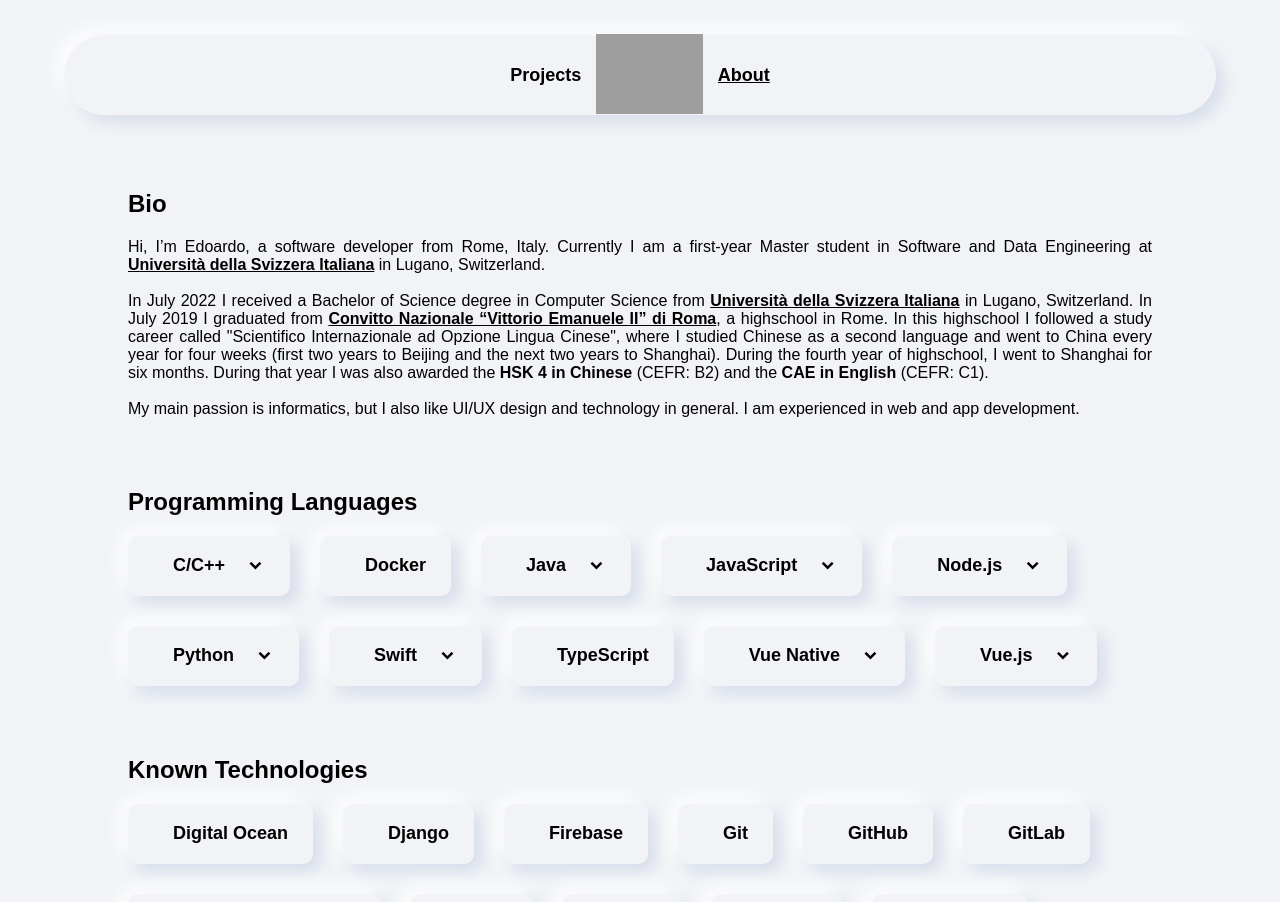
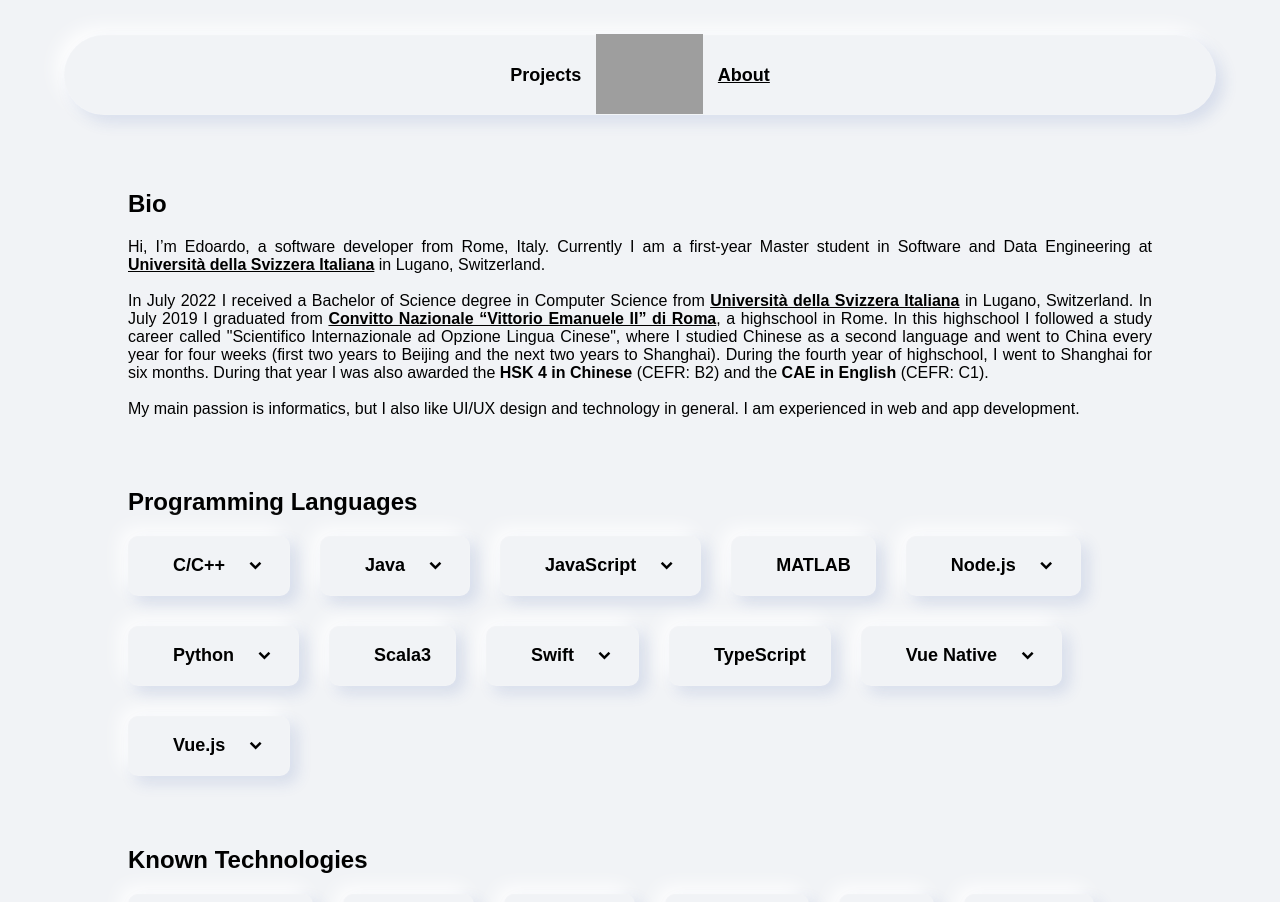
Before and after one commit to edoriggio/erc-apps, a Vue app: page /about in a window 1280 px wide. Shown: the top 902 px of the page. Built offline with nearby package versions, Linux system fonts and the light colour scheme; grey boxes are pictures that could not be loaded; a web font is replaced by a local one; what vue-flag-icon would draw is missing.

Commit message:
fixed typo + added license

```diff
--- a/public/404.html
+++ b/public/404.html
@@ -4,6 +4,8 @@
 <head>
     <meta charset="utf-8">
     <title>ERC Apps</title>
+
+    ok
 
     <script type="text/javascript">
         const pathSegmentsToKeep = 0;
--- a/src/components/home/Presentation.vue
+++ b/src/components/home/Presentation.vue
@@ -7,7 +7,7 @@
             </div>
 
             <div class="description">
-                Computer Engineering Student. Web and Mobile <br> Developer.
+                Software Engineering Student. Web and Mobile <br> Developer.
                 Into UI/UX design. Creator of <br> ERC Apps.
             </div>
 
--- a/src/data/about.js
+++ b/src/data/about.js
@@ -80,6 +80,12 @@ const _skills = [
         ]
     },
     {
+        'name': 'Scala3',
+        'rate': 2,
+        'color': ['DC322F'],
+        'icon': 'scala'
+    },
+    {
         'name': 'C/C++',
         'rate': 3,
         'color': ['00599c'],
@@ -128,12 +134,6 @@ const _skills = [
         ]
     },
     {
-        'name': 'Docker',
-        'rate': 1,
-        'color': ['2ec0ff'],
-        'icon': 'docker'
-    },
-    {
         'name': 'JavaScript',
         'rate': 4,
         'color': ['F7DF1E'],
@@ -164,7 +164,13 @@ const _skills = [
         'rate': 4,
         'color': ['3178C6'],
         'icon': 'typescript'
-    }
+    },
+    {
+        'name': 'MATLAB',
+        'rate': 1,
+        'color': ['1E4B83'],
+        'icon': 'matrix'
+    },
 ]
 
 const _languages = [
@@ -274,6 +280,12 @@ const _experience = [
         'rate': 2,
         'color': ['FF6C37'],
         'icon': 'postman'
+    },
+    {
+        'name': 'Docker',
+        'rate': 2,
+        'color': ['2ec0ff'],
+        'icon': 'docker'
     }
 ]
 
```
Also changed, not shown: package.json (+4 -3 lines), 2 other files (tests, documents, lock files or other folders).
